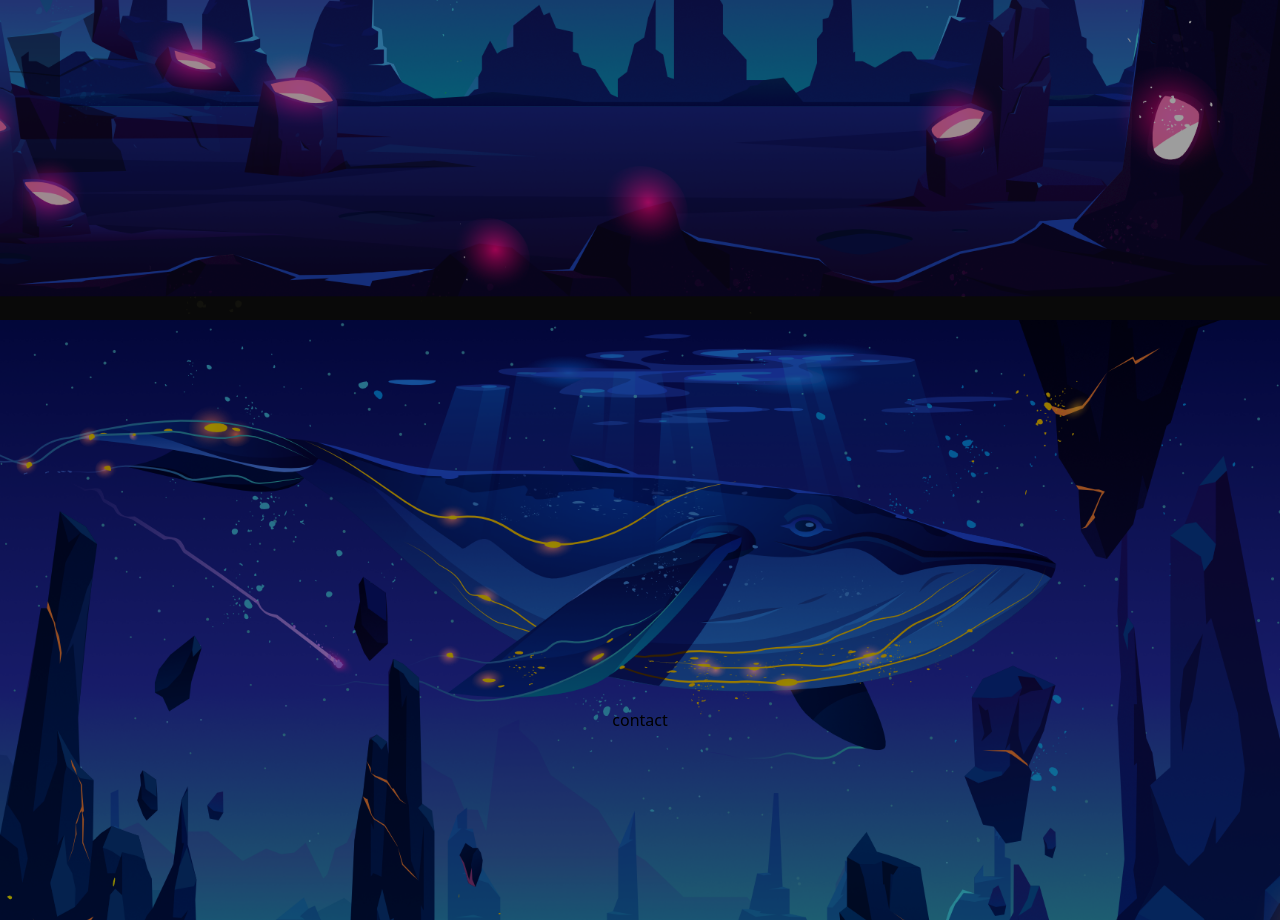
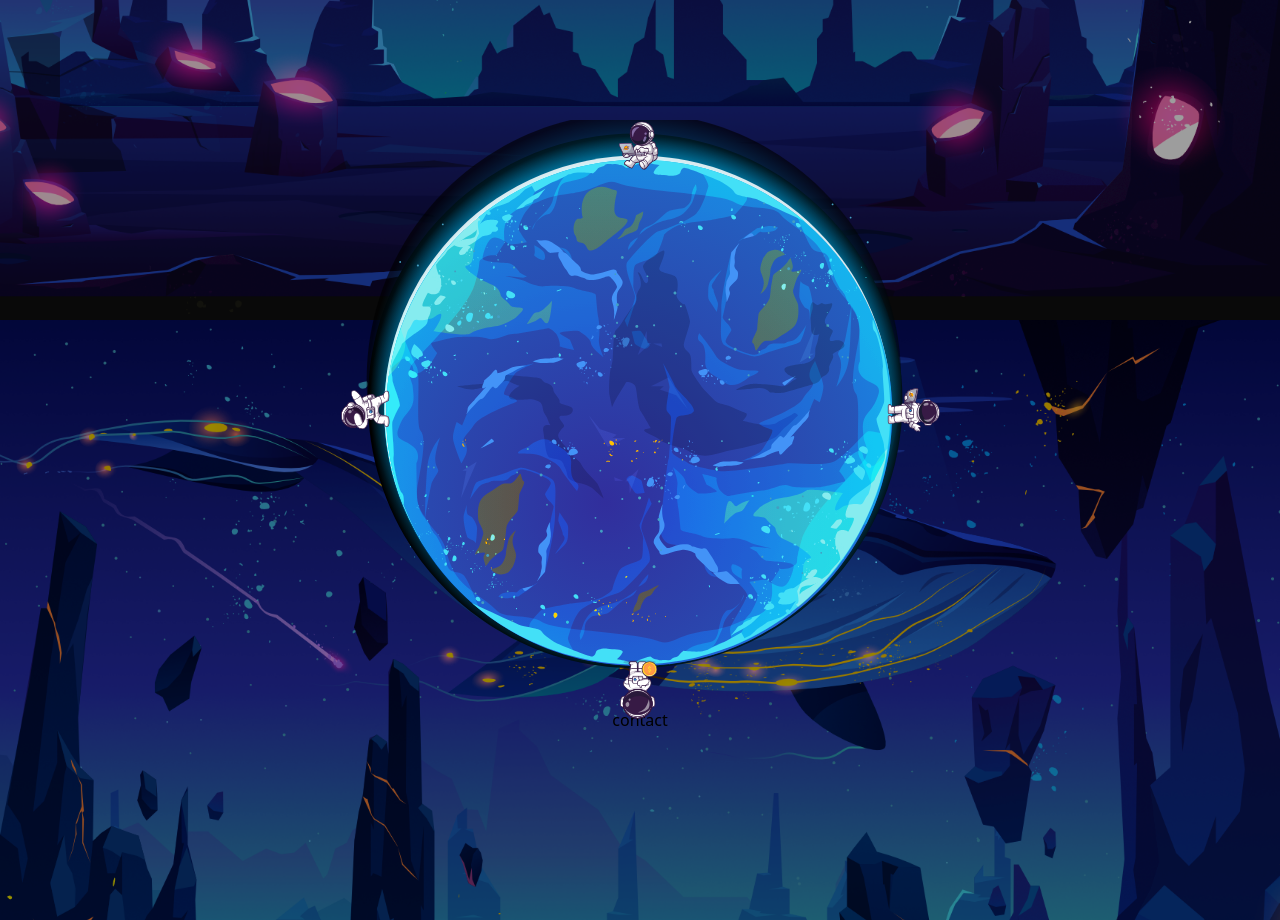
Before and after one commit to O-K-G/consolelog.me, a Next.js app: page / in a window 1280 px wide. Shown: the part 480-1400 px from the top of the page. Built offline with nearby package versions, Linux system fonts and the light colour scheme.

Commit message:
feat: add planet

```diff
--- a/src/app/page.tsx
+++ b/src/app/page.tsx
@@ -3,6 +3,7 @@ import Contact from '@components/Contact';
 import Projects from '@components/Projects';
 import Skills from '@components/Skills';
 import Experience from '@components/Experience';
+import Image from 'next/image';
 
 export default function Home() {
   return (
@@ -35,6 +36,10 @@ export default function Home() {
       <Skills />
       <Experience />
 
+      <div className='fixed -bottom-[50svh] left-0 right-0 mx-auto size-3/4'>
+        <Image src='/planet.svg' fill alt='Picture of the author' />
+      </div>
+
       {/* TODO: Change Loader behavior. */}
       {/* <Loader /> */}
     </main>
```
Also changed, not shown: public/planet.svg (added).
